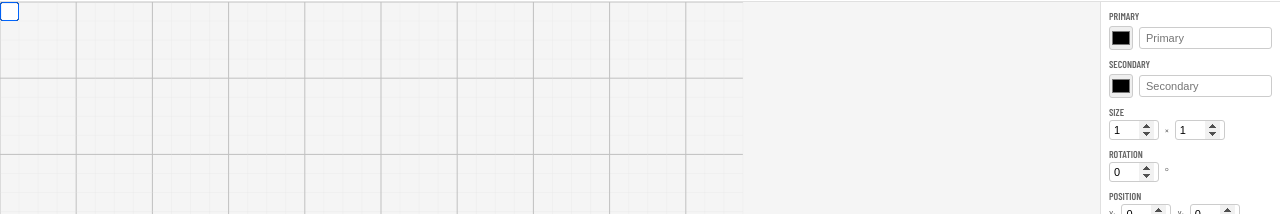
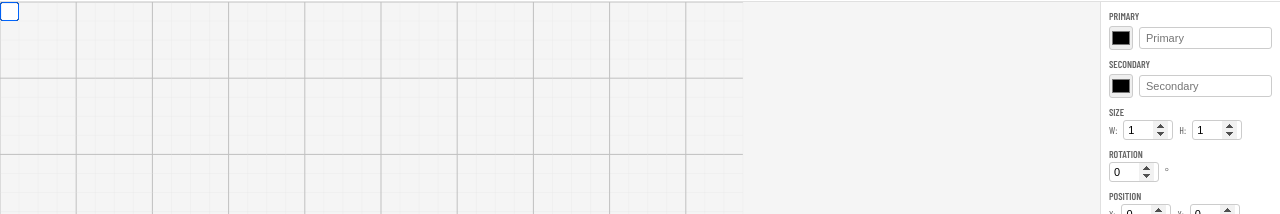
Before and after one commit to thekingofspain/kanata-editor, a React (Vite) app: page / in a window 1280 px wide. Both pictures are taken after a click on the button "+ Key". Shown: the part 81-295 px from the top of the page. Built offline with nearby package versions, Linux system fonts and the light colour scheme.

Commit message:
feat: add W/H labels to size inputs

```diff
--- a/src/components/PropertiesPanel.tsx
+++ b/src/components/PropertiesPanel.tsx
@@ -110,6 +110,7 @@ export const PropertiesPanel: React.FC = () => {
       <div className="panel-section compact">
         <label>Size</label>
         <div className="legend-row">
+          <span>W:</span>
           <input
             type="number"
             value={selectedKey.width}
@@ -117,7 +118,7 @@ export const PropertiesPanel: React.FC = () => {
             step="0.25"
             min="0.25"
           />
-          <span>×</span>
+          <span>H:</span>
           <input
             type="number"
             value={selectedKey.height}
```
